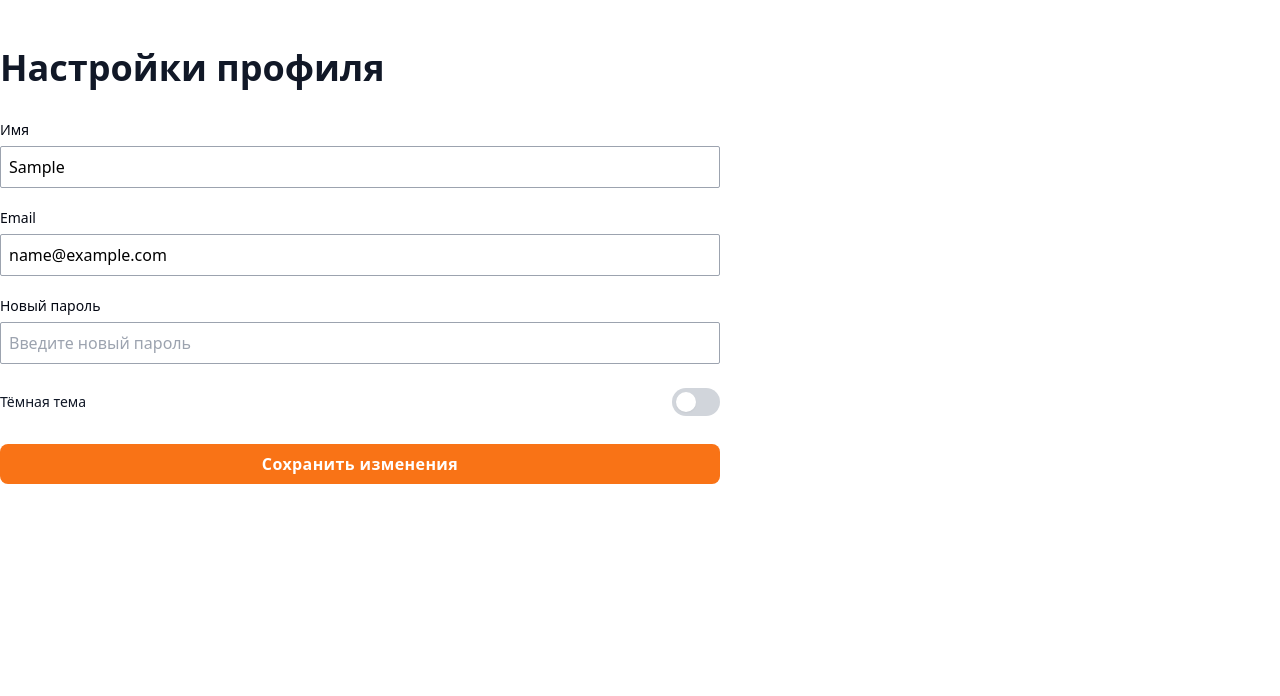
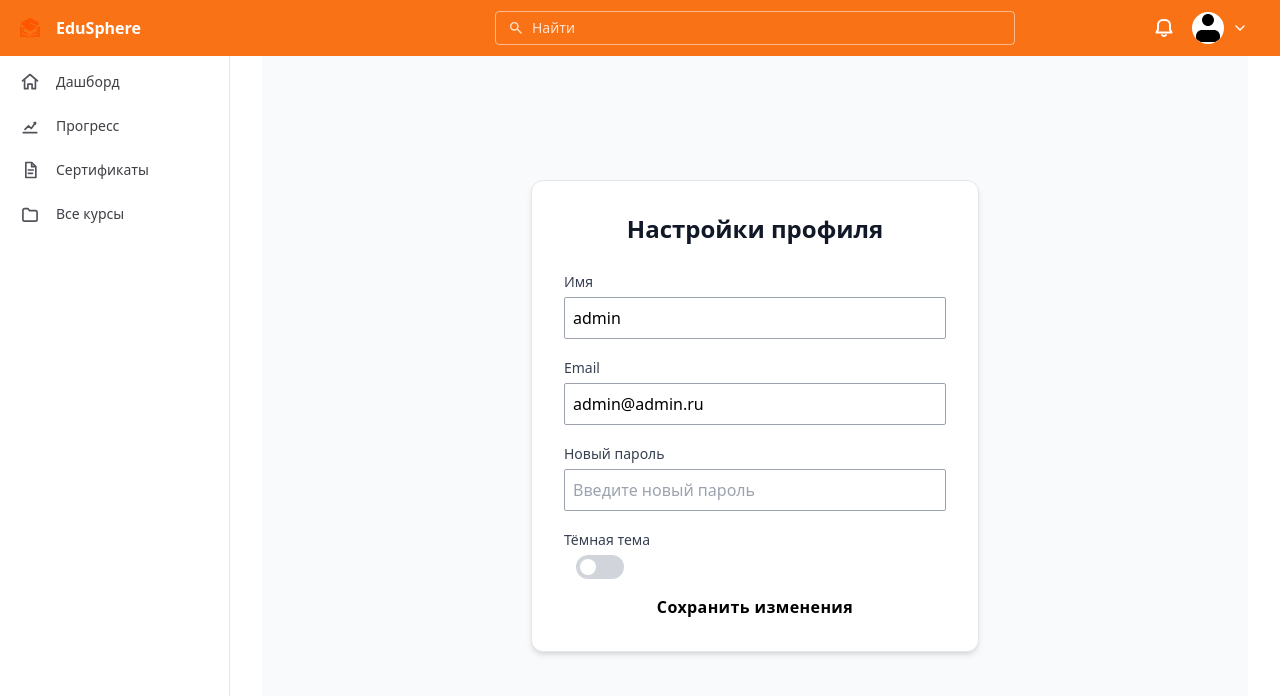
Before and after one commit to qsor/SmartEdu, a React (Vite) app in the folder client/: page /settings in a window 1280 px wide. Shown: the top 696 px of the page. Built offline with nearby package versions, Linux system fonts and the light colour scheme; sample sign-in values are in the browser's storage.

Commit message:
feat: add SettingsPage, update router, header, dropdownMenu, styles

```diff
--- a/client/src/ProtectedRoute.tsx
+++ b/client/src/ProtectedRoute.tsx
@@ -1,5 +1,5 @@
 import { Navigate, Outlet } from "react-router-dom";
-import { useAuth } from "./hooks/useAuth";
+import { useAuth } from "@/hooks/useAuth";
 
 export default function ProtectedRoute() {
   const { isAuthenticated } = useAuth();
--- a/client/src/components/Header.tsx
+++ b/client/src/components/Header.tsx
@@ -1,12 +1,10 @@
-import { useEffect, useRef, useState } from "react";
+import { useState } from "react";
 import { useNavigate } from "react-router-dom";
 import bellIcon from "../assets/bell.svg";
 import chevronDownIcon from "../assets/chevronDown.svg";
 import DropdownMenu from "./dropdownMenu";
 import SearchInput from "./button/SearchInput";
 import { useAuth } from "../hooks/useAuth";
-import { mockCourses } from "../mocks/courses";
-import api from "../api/instance";
 
 interface HeaderProps {
   avatar?: string;
@@ -18,28 +16,10 @@ export const Header: React.FC<HeaderProps> = ({
   isFullWidth = false,
 }) => {
   const [isMenuOpen, setIsMenuOpen] = useState(false);
-  const [searchValue, setSearchValue] = useState("");
-  const [isSearchOpen, setIsSearchOpen] = useState(false);
   const { user, isAuthenticated, isGuest, logout } = useAuth();
-  const searchRef = useRef<HTMLDivElement | null>(null);
   const navigate = useNavigate();
 
-  //
   console.log("Header auth state:", { user, isAuthenticated, isGuest });
-
-  useEffect(() => {
-    const handleMouseDown = (event: MouseEvent) => {
-      if (!searchRef.current?.contains(event.target as Node)) {
-        setIsSearchOpen(false);
-      }
-    };
-
-    document.addEventListener("mousedown", handleMouseDown);
-
-    return () => {
-      document.removeEventListener("mousedown", handleMouseDown);
-    };
-  }, []);
 
   const handleLoginClick = () => {
     navigate("/login");
@@ -56,89 +36,11 @@ export const Header: React.FC<HeaderProps> = ({
     navigate("/settings");
   };
 
-  const [searchResults, setSearchResults] = useState(mockCourses.slice(0, 0));
-
-  useEffect(() => {
-    const trimmedSearch = searchValue.trim().toLowerCase();
-
-    if (!trimmedSearch) {
-      setSearchResults([]);
-      return;
-    }
-
-    const timeoutId = window.setTimeout(() => {
-      const filteredCourses = mockCourses
-        .filter((course) => {
-          const searchText =
-            `${course.title} ${course.description}`.toLowerCase();
-          return searchText.includes(trimmedSearch);
-        })
-        .slice(0, 5);
-
-      setSearchResults(filteredCourses);
-    }, 250);
-
-    return () => {
-      window.clearTimeout(timeoutId);
-    };
-  }, [searchValue]);
-
-  // для поиска без моков
-  // useEffect(() => {
-  //   const trimmedSearch = searchValue.trim();
-  //
-  //   if (!trimmedSearch) {
-  //     setSearchResults([]);
-  //     return;
-  //   }
-  //
-  //   const timeoutId = window.setTimeout(async () => {
-  //     const { data } = await api.get("/course/catalog/search", {
-  //       params: { q: trimmedSearch },
-  //     });
-  //
-  //     const mappedCourses = data.slice(0, 5).map((course: any) => ({
-  //       id: course.id,
-  //       title: course.title,
-  //       description: course.shortDescription,
-  //       rating: course.rating * 5,
-  //       price: 0,
-  //     }));
-  //
-  //     setSearchResults(mappedCourses);
-  //   }, 250);
-  //
-  //   return () => {
-  //     window.clearTimeout(timeoutId);
-  //   };
-  // }, [searchValue]);
-
-  const handleSearchChange = (value: string) => {
-    setSearchValue(value);
-    setIsSearchOpen(value.trim().length > 0);
+  const handleHelpClick = () => {
+    setIsMenuOpen(false);
+    navigate("/help");
   };
 
-  const handleCourseSelect = (courseId: number | string) => {
-    setSearchValue("");
-    setIsSearchOpen(false);
-    navigate(`/course/${courseId}`);
-  };
-
-  const handleSearchKeyDown = (
-    event: React.KeyboardEvent<HTMLInputElement>,
-  ) => {
-    if (event.key === "Escape") {
-      setIsSearchOpen(false);
-      return;
-    }
-
-    if (event.key === "Enter" && searchResults.length > 0) {
-      event.preventDefault();
-      handleCourseSelect(searchResults[0].id);
-    }
-  };
-
-  // Формируем имя для DropdownMenu (Имя + Фамилия)
   const displayName = user
     ? `${user.firstName || ""} ${user.lastName || ""}`.trim()
     : "Пользователь";
@@ -147,67 +49,11 @@ export const Header: React.FC<HeaderProps> = ({
     <header
       className={`fixed right-0 top-0 z-20 h-[56px] bg-orange-500 flex items-center px-6 transition-all ${isFullWidth ? "left-0" : "left-[230px]"}`}
     >
-      <div ref={searchRef} className="relative mx-auto w-full max-w-[520px]">
-        <SearchInput
-          value={searchValue}
-          onFocus={() => setIsSearchOpen(searchValue.trim().length > 0)}
-          onChange={(event) => handleSearchChange(event.target.value)}
-          onKeyDown={handleSearchKeyDown}
-        />
-
-        {isSearchOpen && (
-          <div className="absolute left-0 right-0 top-full z-30 mt-2 overflow-hidden rounded-lg border border-gray-200 bg-white shadow-lg">
-            {searchResults.length === 0 ? (
-              <div className="px-4 py-3 text-sm text-gray-500">
-                Ничего не найдено
-              </div>
-            ) : (
-              <div className="max-h-[320px] overflow-y-auto">
-                {searchResults.map((course) => (
-                  <button
-                    key={course.id}
-                    type="button"
-                    onMouseDown={(event) => {
-                      event.preventDefault();
-                      handleCourseSelect(course.id);
-                    }}
-                    className="flex w-full items-start justify-between gap-3 border-b border-gray-100 px-4 py-3 text-left transition-colors last:border-b-0 hover:bg-orange-50"
-                  >
-                    <div className="min-w-0 flex-1">
-                      <div className="flex items-start justify-between gap-3">
-                        <p className="text-sm font-semibold text-gray-900">
-                          {course.title}
-                        </p>
-                        <span className="shrink-0 text-sm font-medium text-amber-600">
-                          {course.rating.toFixed(1)}
-                        </span>
-                      </div>
-
-                      <p className="mt-1 line-clamp-2 text-sm text-gray-500">
-                        {course.description}
-                      </p>
-
-                      <div className="mt-2 flex items-center justify-between">
-                        <span className="text-xs text-gray-400">
-                          Перейти к курсу
-                        </span>
-                        <span className="text-sm font-semibold text-gray-900">
-                          {course.price === 0
-                            ? "Бесплатно"
-                            : `${course.price.toLocaleString()} ₽`}
-                        </span>
-                      </div>
-                    </div>
-                  </button>
-                ))}
-              </div>
-            )}
-          </div>
-        )}
+      <div className="mx-auto w-full max-w-[520px]">
+        <SearchInput />
       </div>
 
       <div className="absolute right-6 flex items-center gap-2">
-        {/* Для авторизованных пользователей */}
         {isAuthenticated && user && (
           <>
             <button
@@ -238,7 +84,6 @@ export const Header: React.FC<HeaderProps> = ({
                     />
                   ) : (
                     <span className="text-sm font-bold text-orange-500">
-                      {/* берем первую букву firstName */}
                       {user.firstName?.charAt(0).toUpperCase() || "?"}
                     </span>
                   )}
@@ -261,6 +106,7 @@ export const Header: React.FC<HeaderProps> = ({
                     userAvatar={user.avatar || avatar}
                     onLogout={handleLogout}
                     onSettingsClick={handleSettingsClick}
+                    onHelpClick={handleHelpClick}
                   />
                 </div>
               )}
@@ -268,7 +114,6 @@ export const Header: React.FC<HeaderProps> = ({
           </>
         )}
 
-        {/* Для гостей */}
         {!isAuthenticated && (
           <button
             onClick={handleLoginClick}
--- a/client/src/components/dropdownMenu.tsx
+++ b/client/src/components/dropdownMenu.tsx
@@ -11,6 +11,7 @@ interface DropdownMenuProps {
   userAvatar?: string;
   onLogout: () => void;
   onSettingsClick: () => void;
+  onHelpClick: () => void;
 }
 
 export default function DropdownMenu({
@@ -18,6 +19,7 @@ export default function DropdownMenu({
   userAvatar = defaultAvatar,
   onLogout,
   onSettingsClick,
+  onHelpClick,
 }: DropdownMenuProps) {
   const [isConfirmOpen, setIsConfirmOpen] = useState(false);
 
@@ -56,7 +58,9 @@ export default function DropdownMenu({
             <span className="text-sm whitespace-nowrap">Тёмная тема</span>
           </li>
 
-          <li className="hover:bg-[#F5F5F5] flex flex-row items-center gap-4 p-3 rounded-md cursor-pointer h-12 transition-colors">
+          <li
+           onClick={onHelpClick}
+          className="hover:bg-[#F5F5F5] flex flex-row items-center gap-4 p-3 rounded-md cursor-pointer h-12 transition-colors">
             <img
               src={questionIcon}
               className="w-5 h-5 flex-shrink-0"
--- a/client/src/pages/SettingsPage.tsx
+++ b/client/src/pages/SettingsPage.tsx
@@ -1,11 +1,87 @@
-import ProfileForm from "@/components/settings/ProfileForm";
-import styles from "@/styles/settings/SettingsPage.module.css";
+import React, { useState } from "react";
+import styles from "../styles/settings/SettingsPage.module.css";
 
-export default function SettingsPage() {
+import InputText from "../components/button/InputText";
+import ButtonPrimary from "../components/button/ButtonPrimary";
+
+const SettingsPage: React.FC = () => {
+  const [name, setName] = useState("admin");
+  const [email, setEmail] = useState("admin@admin.ru");
+  const [password, setPassword] = useState("");
+  const [isDarkTheme, setIsDarkTheme] = useState(false);
+
+  const handleSubmit = (e: React.FormEvent) => {
+    e.preventDefault();
+    console.log("Сохранено:", { name, email, password, theme: isDarkTheme ? "dark" : "light" });
+    alert("Настройки сохранены! (заглушка)");
+  };
+
+  const toggleTheme = () => {
+    setIsDarkTheme(!isDarkTheme);
+  };
+
   return (
-    <section className={styles.page}>
-      <h1 className={styles.title}>Настройки профиля</h1>
-      <ProfileForm />
-    </section>
+    <div className={styles.container}>
+      <div className={styles.card}>
+        <h1 className={styles.title}>Настройки профиля</h1>
+
+        <form onSubmit={handleSubmit} className={styles.form}>
+          <div className={styles.field}>
+            <label className={styles.label}>Имя</label>
+            <InputText
+              value={name}
+              onChange={(e) => setName(e.target.value)}
+              className={styles.input}
+            />
+          </div>
+
+          <div className={styles.field}>
+            <label className={styles.label}>Email</label>
+            <InputText
+              type="email"
+              value={email}
+              onChange={(e) => setEmail(e.target.value)}
+              className={styles.input}
+            />
+          </div>
+
+          <div className={styles.field}>
+            <label className={styles.label}>Новый пароль</label>
+            <InputText
+              type="password"
+              placeholder="Введите новый пароль"
+              value={password}
+              onChange={(e) => setPassword(e.target.value)}
+              className={styles.input}
+            />
+          </div>
+
+          <div className={styles.field}>
+            <label className={styles.label}>Тёмная тема</label>
+            <div className={styles.themeWrapper}>
+              <span className={styles.themeLabel}></span>
+              <button
+                type="button"
+                role="switch"
+                aria-checked={isDarkTheme}
+                onClick={toggleTheme}
+                className={`${styles.switch} ${isDarkTheme ? styles.switchActive : ""}`}
+              >
+                <span className={styles.slider} />
+              </button>
+              <span className={styles.themeLabel}></span>
+            </div>
+          </div>
+
+          <ButtonPrimary
+            title="Сохранить изменения"
+            type="submit"
+            className={styles.button}
+          />
+        </form>
+      </div>
+    </div>
   );
-}
+};
+
+export default SettingsPage;
--- a/client/src/styles/settings/SettingsPage.module.css
+++ b/client/src/styles/settings/SettingsPage.module.css
@@ -1,7 +1,59 @@
-.page {
-    @apply w-full max-w-[720px] pt-[48px];
+.container {
+  @apply flex items-center justify-center min-h-[calc(100vh-64px)] bg-gray-50 p-4;
+}
+
+.card {
+  @apply bg-white border border-gray-200 rounded-xl p-8 shadow-md w-full max-w-md;
 }
 
 .title {
-    @apply mb-8 text-4xl font-bold text-gray-900;
+  @apply text-2xl font-bold text-gray-900 mb-6 text-center;
 }
+
+.form {
+  @apply space-y-4;
+}
+
+.field {
+  @apply space-y-1;
+}
+
+.label {
+  @apply text-sm font-medium text-gray-700;
+}
+
+.input {
+  @apply w-full;
+}
+
+/* ===== Toggle Switch ===== */
+.themeWrapper {
+  @apply flex items-center gap-3;
+}
+
+.themeLabel {
+  @apply text-lg;
+}
+
+.switch {
+  @apply relative w-12 h-6 rounded-full bg-gray-300 transition-colors duration-300;
+  @apply focus:outline-none focus:ring-2 focus:ring-orange-500 focus:ring-offset-2;
+  @apply cursor-pointer;
+}
+
+.switchActive {
+  @apply bg-orange-500;
+}
+
+.slider {
+  @apply absolute left-1 top-1 w-4 h-4 bg-white rounded-full transition-transform duration-300;
+}
+
+.switchActive .slider {
+  @apply translate-x-6;
+}
+
+/* ===== Button ===== */
+.button {
+  @apply w-full mt-2;
+}
```
Also changed, not shown: client/src/router.tsx (+15 -33 lines).
